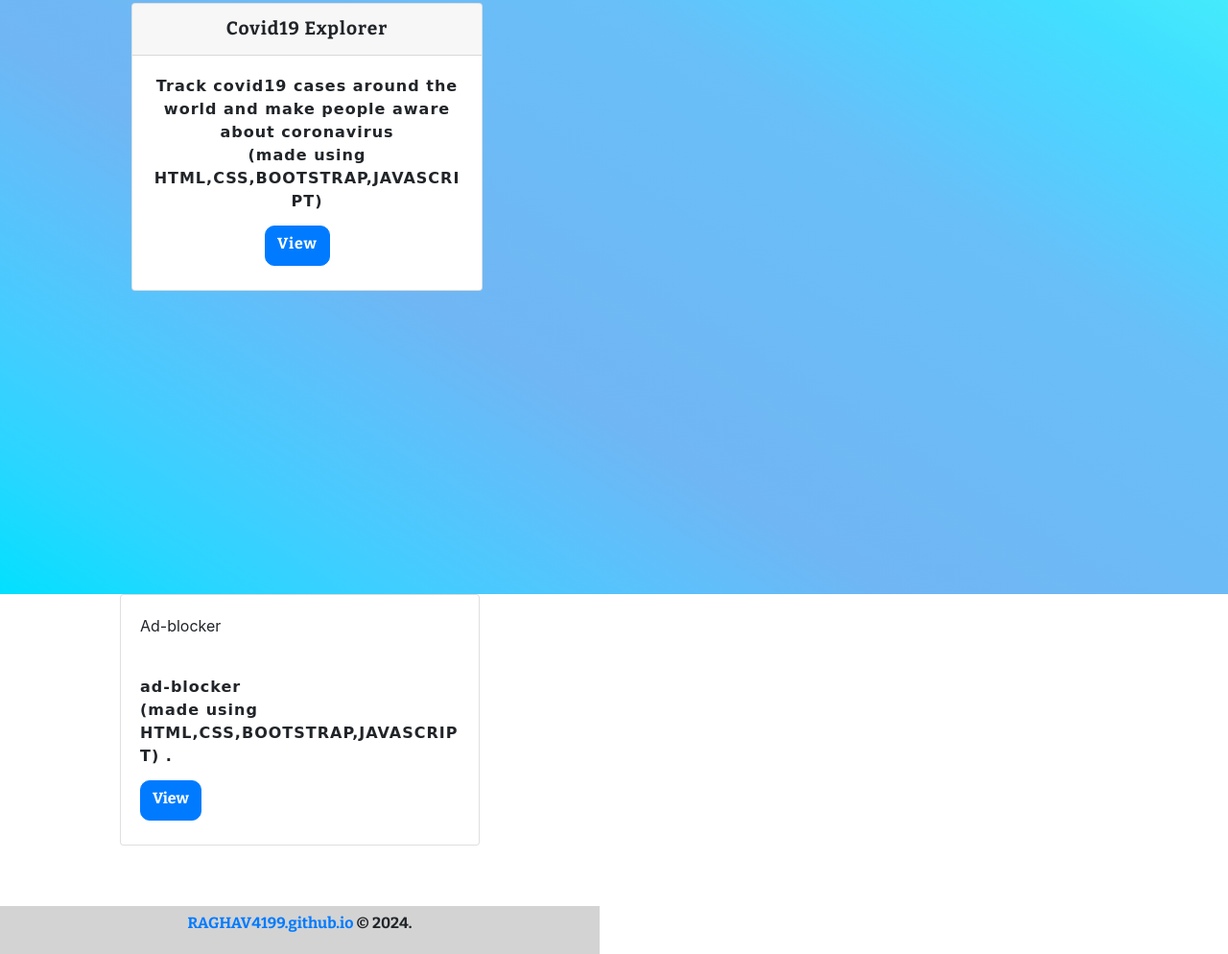
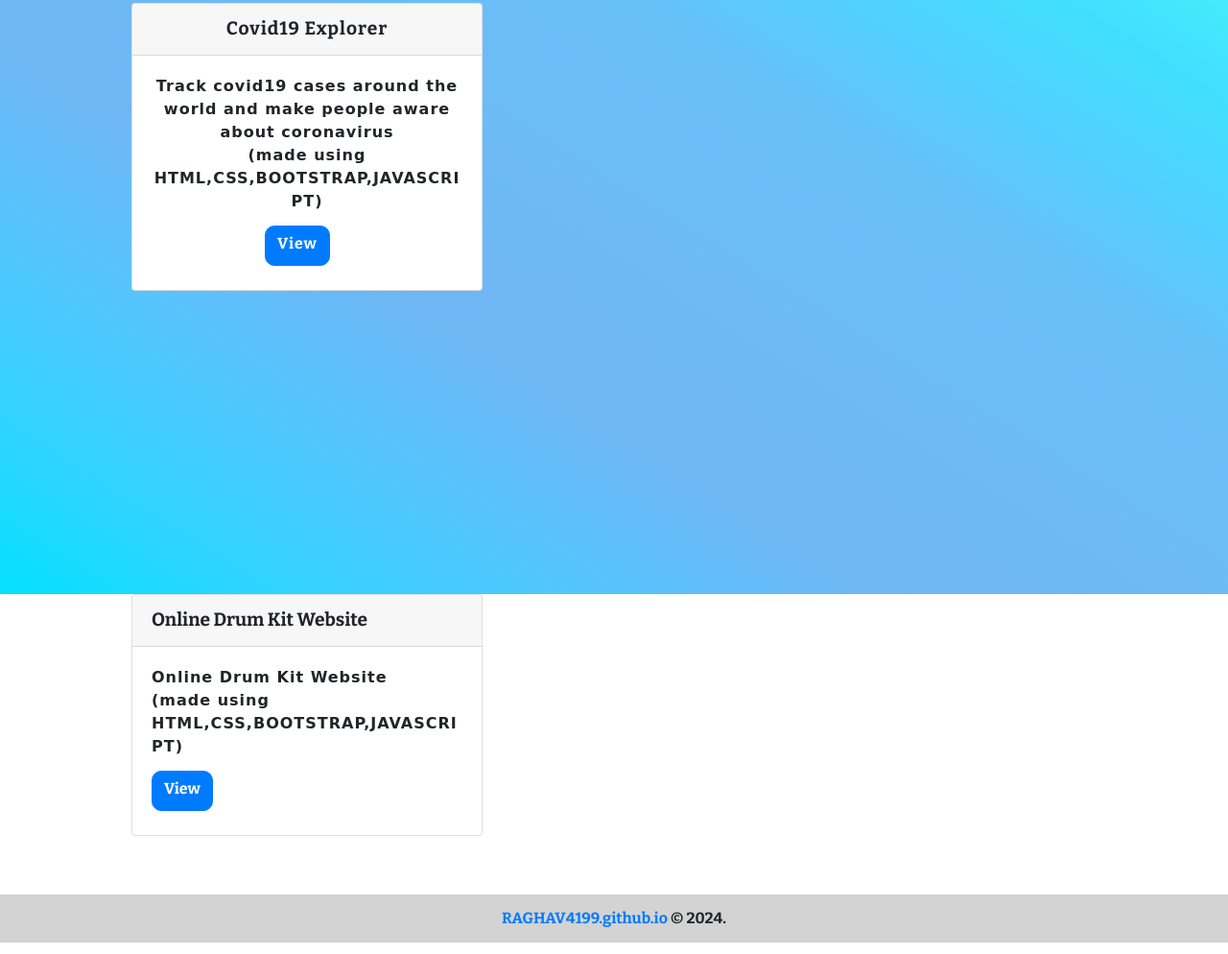
Before and after one commit to Raghav4199/raghav4199, a plain HTML site: page projects.html in a window 1280 px wide. Shown: the part 245-1239 px from the top of the page at 96% size. Drawn offline with nearby package versions, Linux system fonts and the light colour scheme; a web font is replaced by a local one.

Commit message:
Update projects.html

```diff
--- a/projects.html
+++ b/projects.html
@@ -61,16 +61,17 @@
            </div>
          </div>
        </div>
- <div class="row">
-         <div class="col-lg-6 col-sm-12">
+  <div class="col-lg-6 col-sm-12">
            <div class="card">
-               <div class="card-body">Ad-blocker</div>
+             <div class="card-header">Online Drum Kit Website</div>
+             <div class="card-body">
 
-             <div class="card-body">
-               <div class="card-text"> ad-blocker  <br>                            (made using HTML,CSS,BOOTSTRAP,JAVASCRIPT) .</div>
-               <a href="https://github.com/Raghav4199/AtoZAddblocker" class="btn btn-primary">View</a>
+           <div class="card-text">Online Drum Kit Website <br>(made using HTML,CSS,BOOTSTRAP,JAVASCRIPT) </div>
+           <a href="http://onlinedrumkit.000webhostapp.com/" class="btn btn-primary">View</a>
              </div>
            </div>
+         </div>
+       </div>
 
 <footer>
 	<span><a href="https://Raghav4199.github.io">RAGHAV4199.github.io</a> © 2024.<br><span>
```
